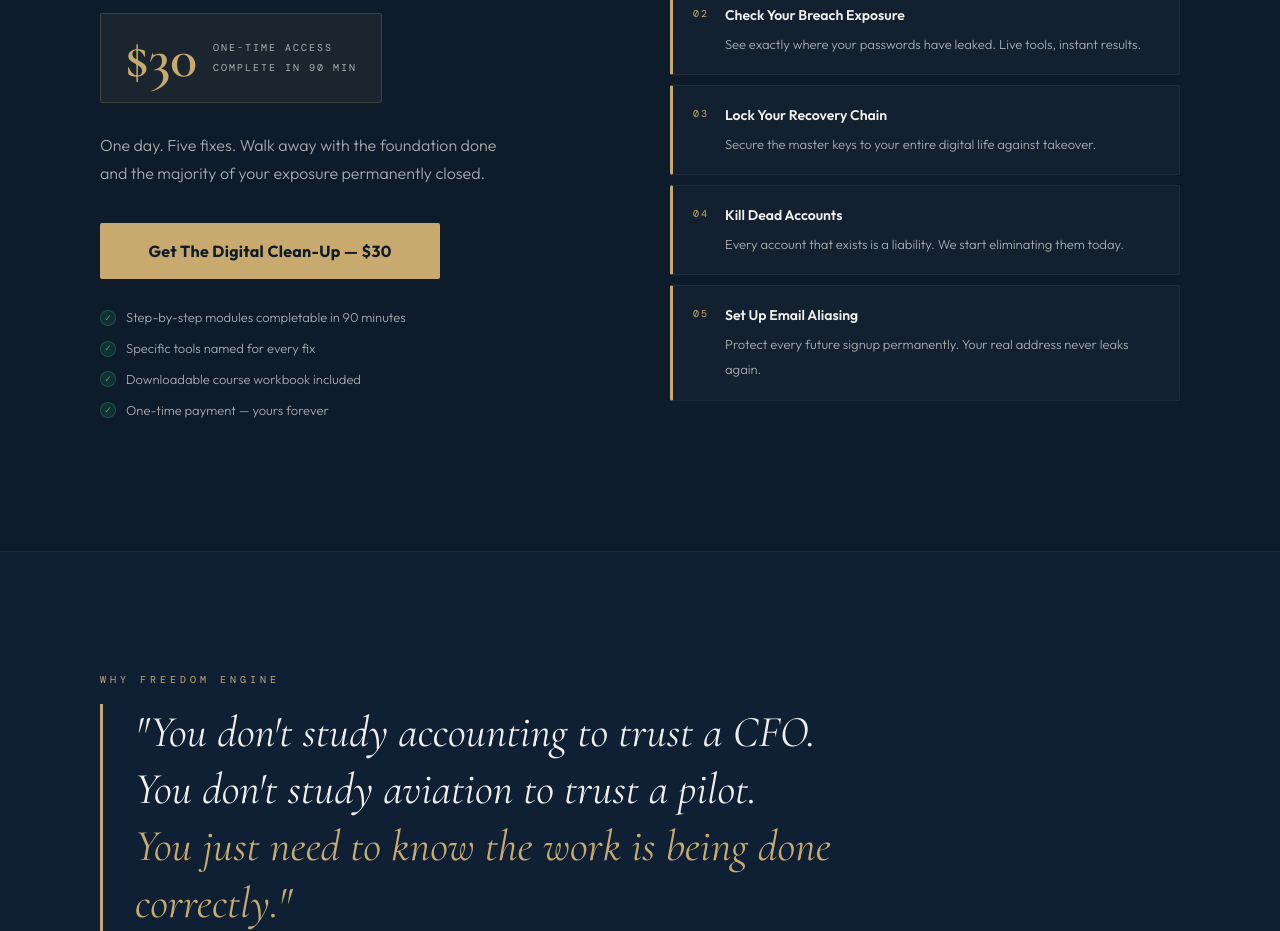
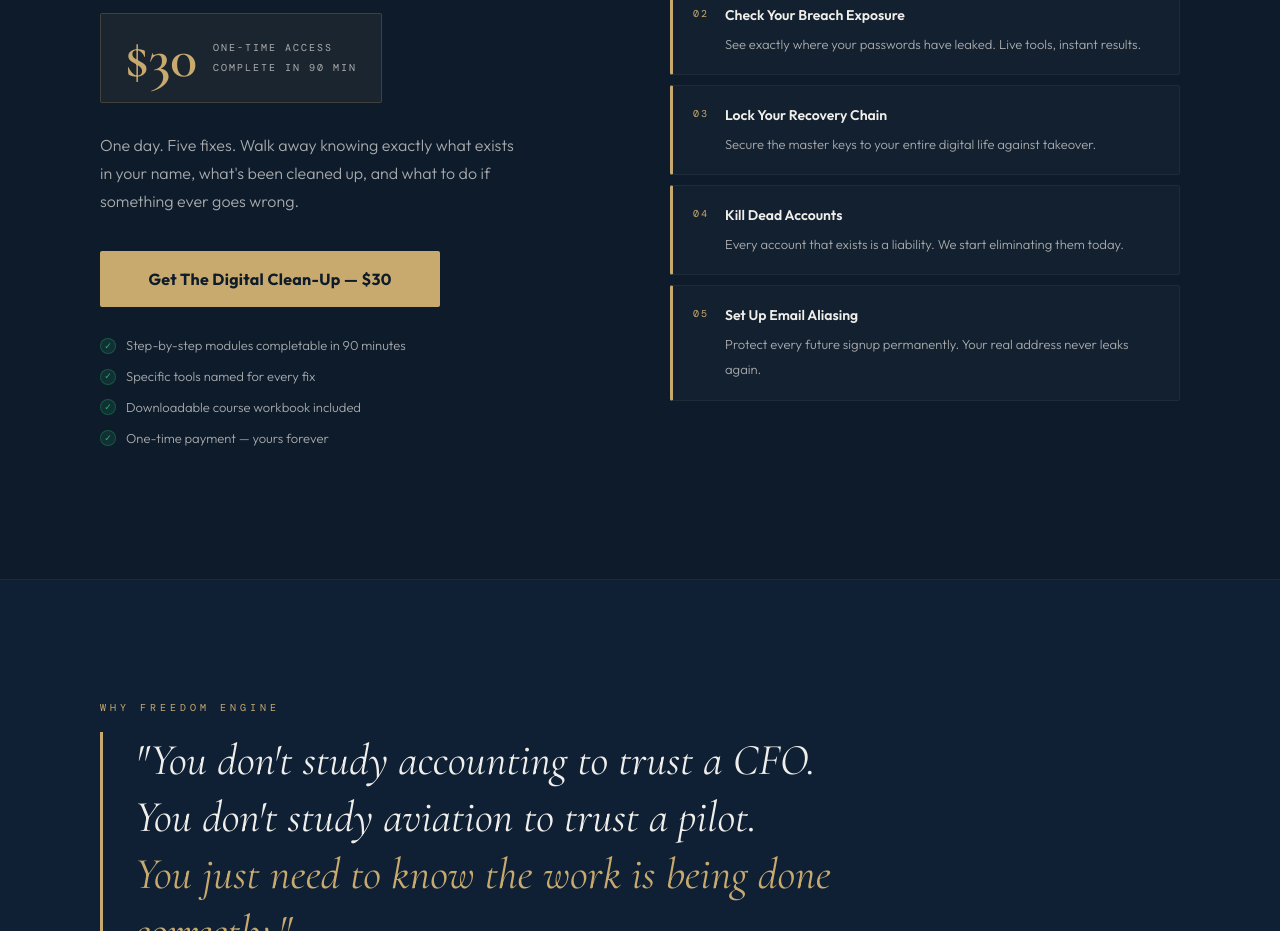
Before and after one commit to zanderschwaiger-hub/freedom-engine, a React (Vite) app: page / in a window 1280 px wide. Shown: the part 2360-3291 px from the top of the page. Built offline with nearby package versions, Linux system fonts and the light colour scheme; a web font is replaced by a local one.

Commit message:
copy: update CourseOffer.jsx for creator and business owner buyer

```diff
--- a/src/components/CourseOffer.jsx
+++ b/src/components/CourseOffer.jsx
@@ -69,8 +69,8 @@ export default function CourseOffer({ onGetCourse }) {
             color: 'var(--dim)', lineHeight: 1.75,
             marginBottom: '36px', maxWidth: '420px'
           }}>
-            One day. Five fixes. Walk away with the foundation done
-            and the majority of your exposure permanently closed.
+            One day. Five fixes. Walk away knowing exactly what exists in your name,
+            what's been cleaned up, and what to do if something ever goes wrong.
           </p>
 
           <button className="btn-primary fade-up" onClick={onGetCourse}
```
